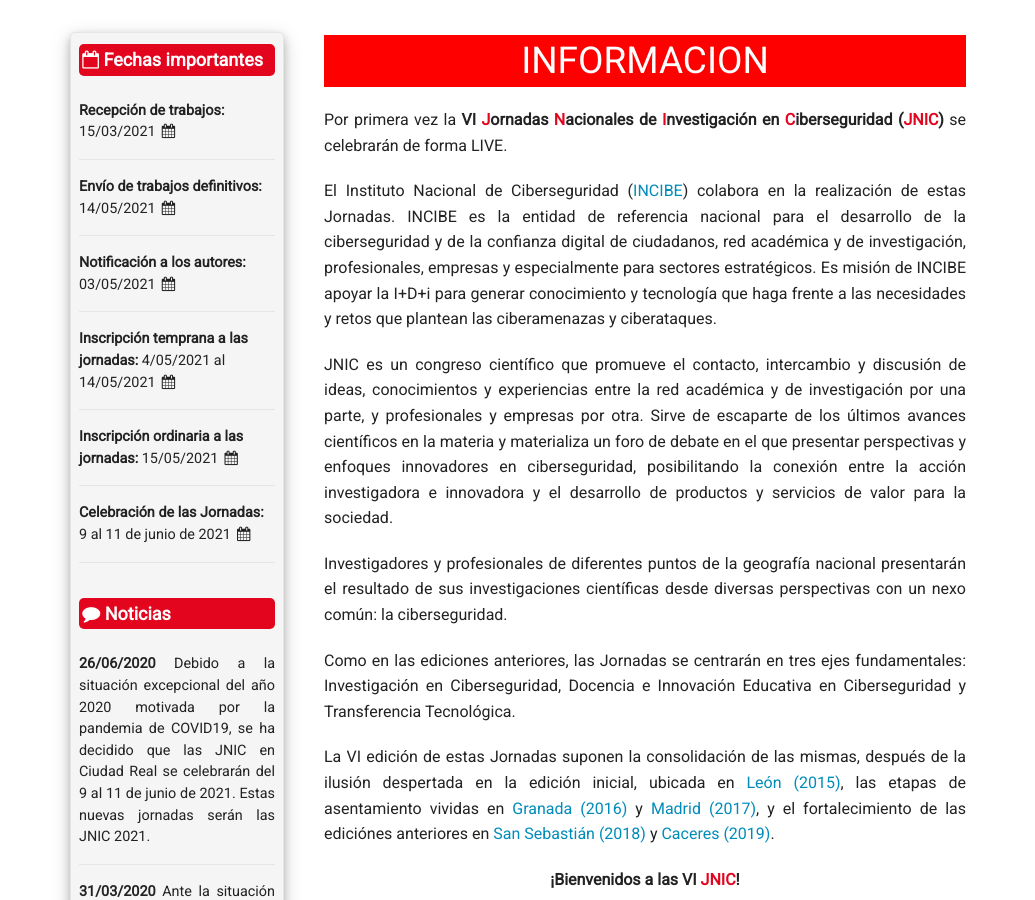
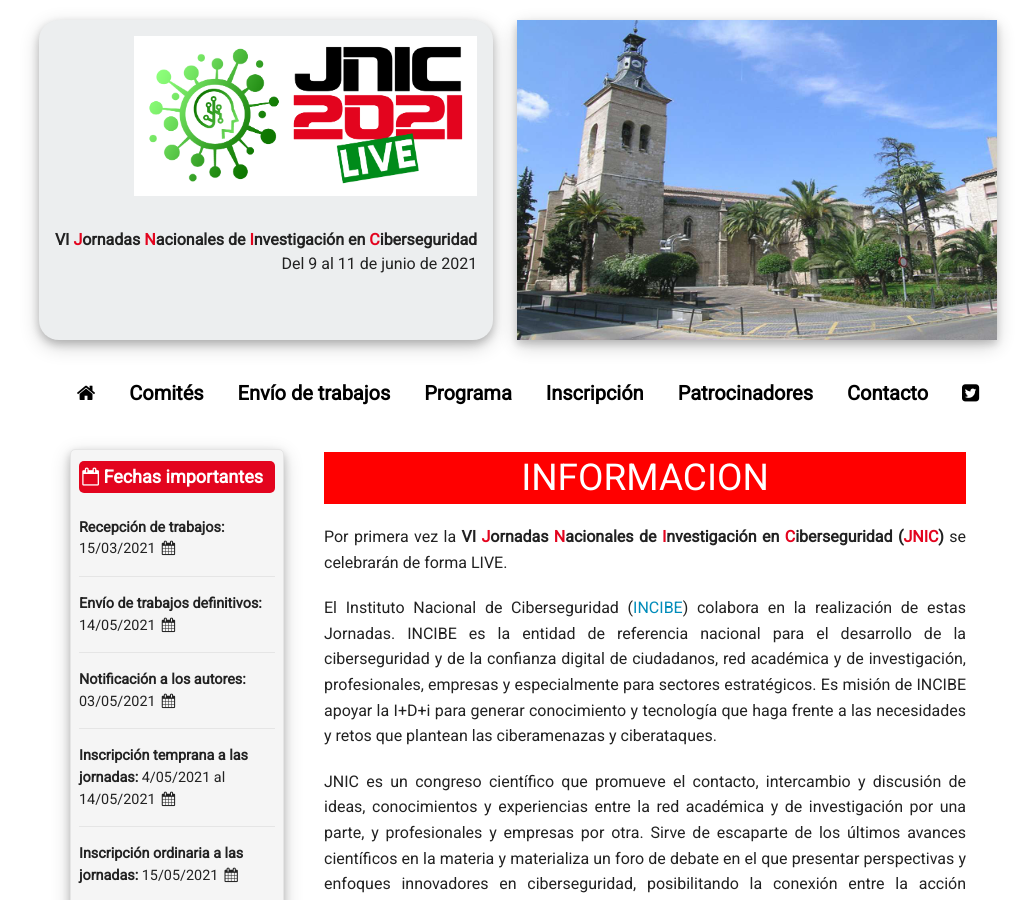
Before and after one commit to jnic2020/jnic2021.github.io, a Jekyll site: the page built from index.md, in a window 1280 px wide and 900 px high. Shown: the whole window, without its empty margins (122-1157 px from the left). Built offline with Jekyll 4.4.1, drawn with Linux system fonts in a browser that asks for light colours; nearby versions of some CDN libraries.

Commit message:
Update home.html

```diff
--- a/_layouts/home.html
+++ b/_layouts/home.html
@@ -4,6 +4,42 @@
 {% include head.html %}
 </head>
 <body class="home-template" itemscope itemtype="http://schema.org/WebPage">
+<header style="margin-top:20px" class="notepad-site-head">
+    <div style="text-align: center" class="notepad-site-head-menu">
+        <div class="notepad-blog-logo"><a href="{{ site.url }}">
+            <img style="margin-bottom: 2rem" src="{{ site.url }}/images/{{ site.logo }}" alt="Blog Logo" /></a>
+            <br>
+            <span style="font-size: 1.0rem;line-height: 1.5;"><b>VI <span style="color:#e3041e">J</span>ornadas <span style="color:#e3041e">N</span>acionales de <span style="color:#e3041e">I</span>nvestigación en <span style="color:#e3041e">C</span>iberseguridad</b>
+            <br>
+            {{ site.date }}</span></div>
+            <img id="img_main" src="{{ site.url }}/images/slider_nuevo_1.jpg" style="box-shadow:0 4px 8px 0 rgba(0, 0, 0, 0.2), 0 6px 20px 0 rgba(0, 0, 0, 0.19);max-height: 20rem;">
+
+        <div class="notepad-blog-menu">
+    <div class="notepad-mobile-menu show-for-small">
+        <a href="#"><i class="fa fa-bars"></i></a>
+    </div>
+    <ul class="notepad-menu">
+    	<li class="show-for-small"><div align="left"><img src="{{ site.url }}/images/{{ site.logo }}" style="max-height: 100px"></div></li>
+        <li class="notepad-mobile-close-btn show-for-small text-right">
+            <a href="#"><i class="fa fa-times"></i></a>
+        </li>
+        <li><a href="{{ site.url }}"><i class="fa fa-home"></i></a></li>
+{% for link in site.links %}
+            <li>{% if link.external %}
+            <a href="{{ link.url }}"><b>{{ link.title }}</b></a>
+            {% else %}
+            <a href="{{ site.url }}{{ link.url }}"><b>{{ link.title }}</b></a>
+            {% endif %} </li>
+{% endfor %}
+		<li><a href="https://twitter.com/hashtag/jnic2021"><i class="fa fa-twitter-square"></i></a></li>
+    </ul>
+</div>
+        <div class="clearfix"></div>
+    </div>
+    <div class="notepad-site-head-content">
+
+    </div>
+</header>
 
 
 
```
